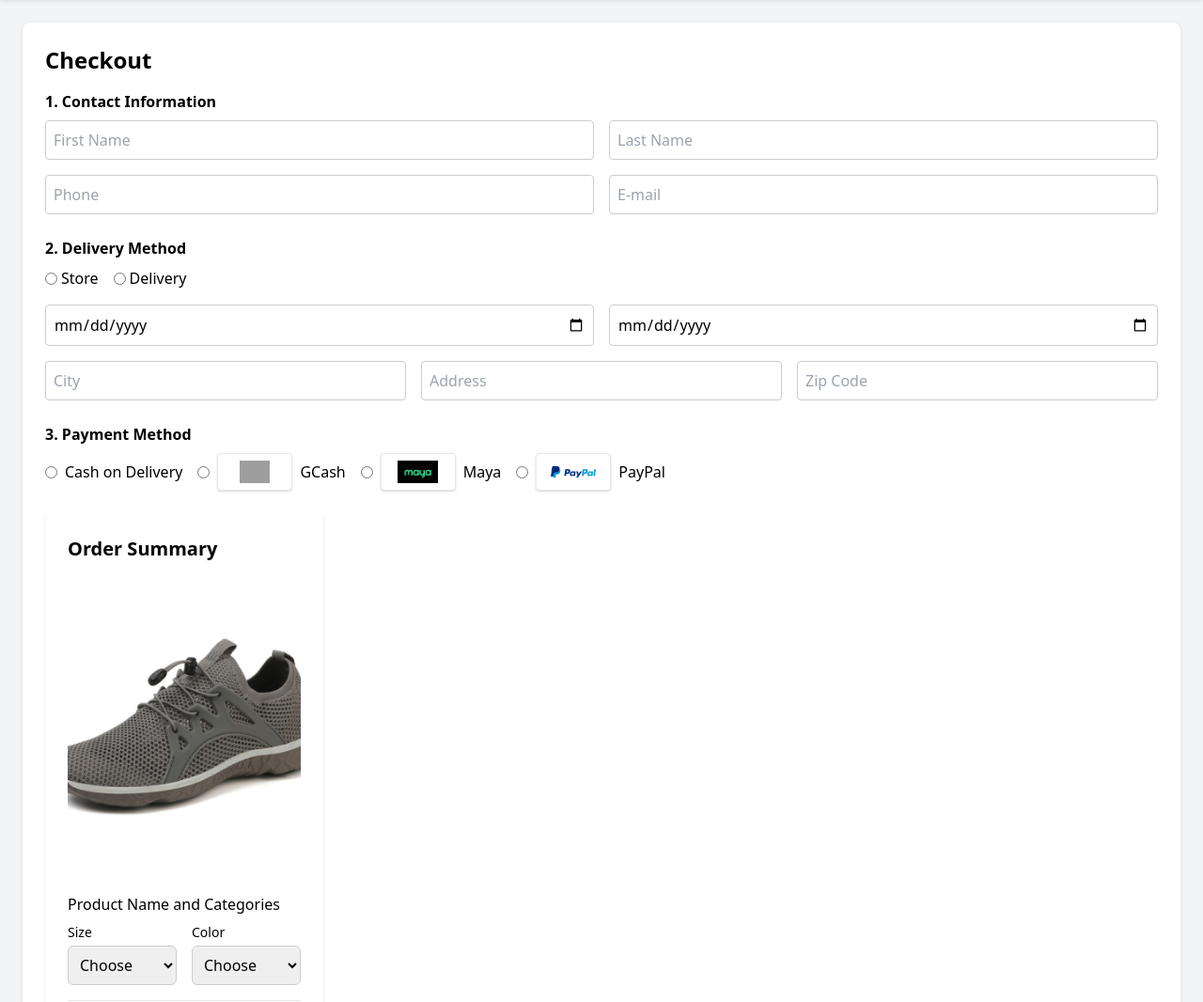
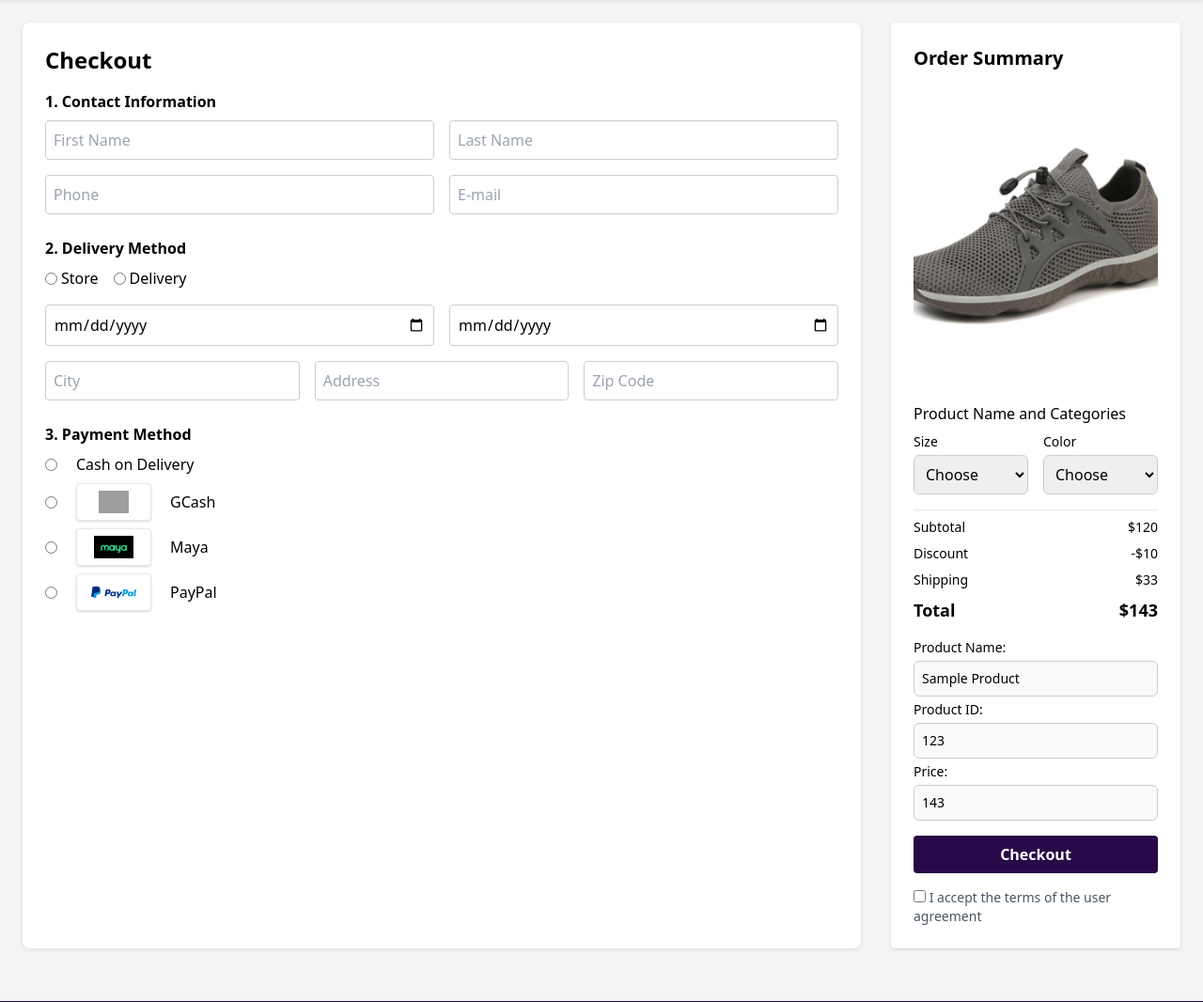
Before and after one commit to llonne-dellosa25/Trendora, a PHP site: page /checkout.html in a window 1280 px wide. Shown: the part 74-1140 px from the top of the page at 94% size. Run offline with PHP 8.4, Linux system fonts and the light colour scheme; grey boxes are pictures that could not be loaded.

Commit message:
Update payment method layout for improved spacing and alignment

```diff
--- a/checkout.css
+++ b/checkout.css
@@ -47,7 +47,9 @@ body {
 .payment-method {
   display: flex;
   align-items: center;
-  gap: 1rem;
+  gap: 10rem;
+  margin-top: 10rem;
+  padding: 1rem;
   margin-bottom: 1rem;
 }
 /* Main Layout */
--- a/checkout.html
+++ b/checkout.html
@@ -72,26 +72,26 @@
         <!-- 3. Payment Method -->
         <div class="form-block mb-6">
           <h2 class="font-semibold mb-2">3. Payment Method</h2>
-  <div class="flex gap-x-4 flex-wrap" id="payment-methods">
-    <label class="flex items-center gap-2">
+          <div class="space-y-2" id="payment-methods">
+            <label class="flex items-center gap-5">
               <input type="radio" name="payment_method" value="cod" required>
               <span>Cash on Delivery</span>
             </label>
-    <label class="flex items-center gap-2">
+            <label class="flex items-center gap-5">
               <input type="radio" name="payment_method" value="gcash">
               <div class="w-20 h-10 bg-white border rounded shadow flex items-center justify-center">
-        <img src="products/gcash.jpg" alt="GCash" class="h-6">
+                <img src="products/gcash.jpg" alt="GCash" class="h-6 mx-auto">
               </div>
               <span>GCash</span>
             </label>
-    <label class="flex items-center gap-2">
+            <label class="flex items-center gap-5">
               <input type="radio" name="payment_method" value="maya">
               <div class="w-20 h-10 bg-white border rounded shadow flex items-center justify-center">
-        <img src="products/maya.jpg" alt="Maya" class="h-6">
+                <img src="products/maya.jpg" alt="Maya" class="h-6 mx-auto">
               </div>
               <span>Maya</span>
             </label>
-    <label class="flex items-center gap-2">
+            <label class="flex items-center gap-5">
               <input type="radio" name="payment_method" value="paypal">
               <div class="w-20 h-10 bg-white border rounded shadow flex items-center justify-center">
                 <img src="products/Paypal.jpg" alt="PayPal" class="h-6">
@@ -100,7 +100,7 @@
             </label>
           </div>
         </div>
-
+      </section>
 
       <!-- Right: Order Summary -->
       <aside class="summary-section w-full md:w-1/4 bg-white p-6 rounded shadow">
```
Lines whose indentation alone changed are shown as unchanged.
